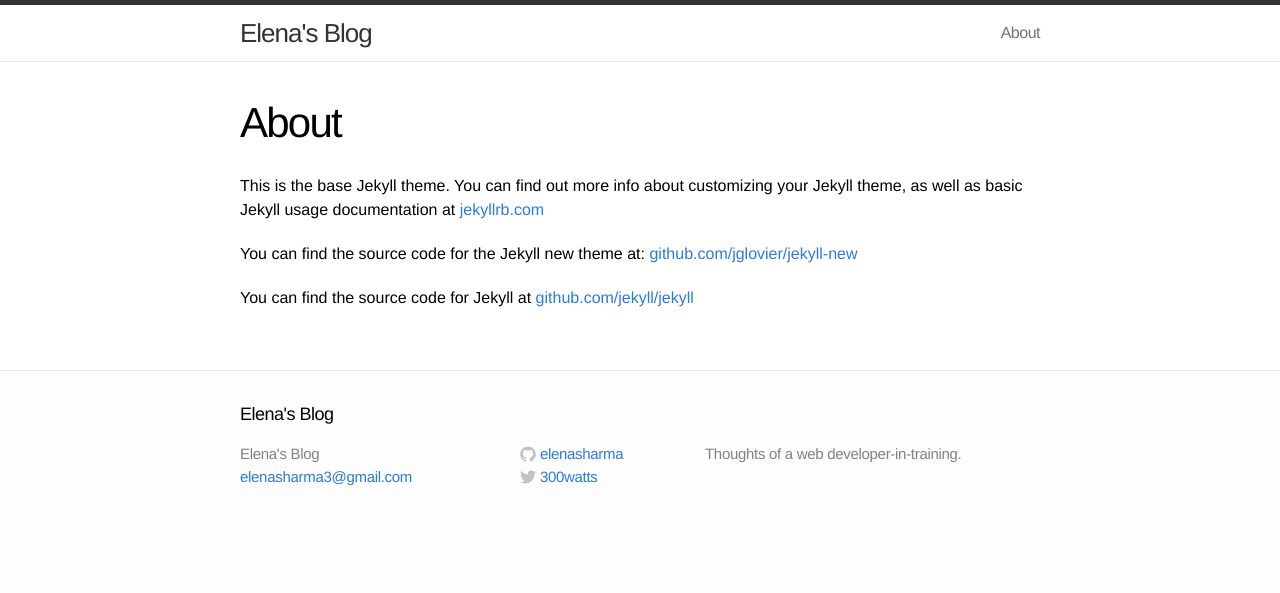
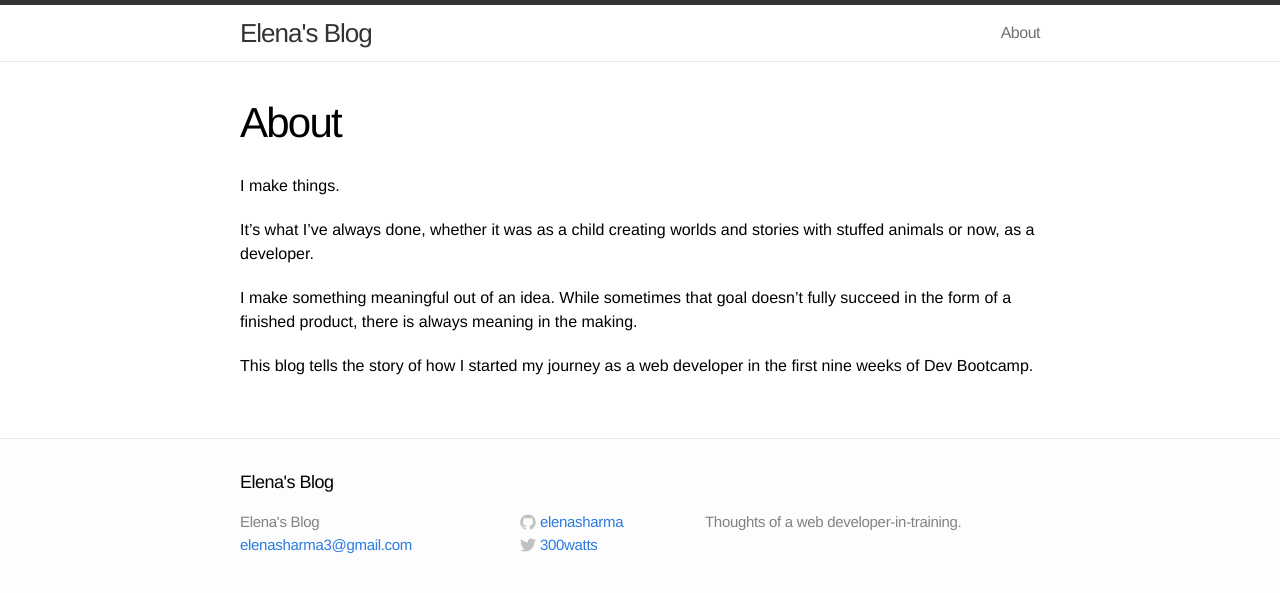
Before and after one commit to elenasharma/elenasharma.github.io, a Jekyll site: the page built from about.md, in a window 1280 px wide. Shown: the top 593 px of the page. Built offline with Jekyll 4.4.1, drawn with Linux system fonts in a browser that asks for light colours.

Commit message:
Update about to remove Jekyll default description and have relevant information.

```diff
--- a/about.md
+++ b/about.md
@@ -4,8 +4,10 @@ title: About
 permalink: /about/
 ---
 
-This is the base Jekyll theme. You can find out more info about customizing your Jekyll theme, as well as basic Jekyll usage documentation at [jekyllrb.com](http://jekyllrb.com/)
+I make things.
 
-You can find the source code for the Jekyll new theme at: [github.com/jglovier/jekyll-new](https://github.com/jglovier/jekyll-new)
+It's what I've always done, whether it was as a child creating worlds and stories with stuffed animals or now, as a developer.
 
-You can find the source code for Jekyll at [github.com/jekyll/jekyll](https://github.com/jekyll/jekyll)
+I make something meaningful out of an idea. While sometimes that goal doesn't fully succeed in the form of a finished product, there is always meaning in the making.
+
+This blog tells the story of how I started my journey as a web developer in the first nine weeks of Dev Bootcamp.
```
